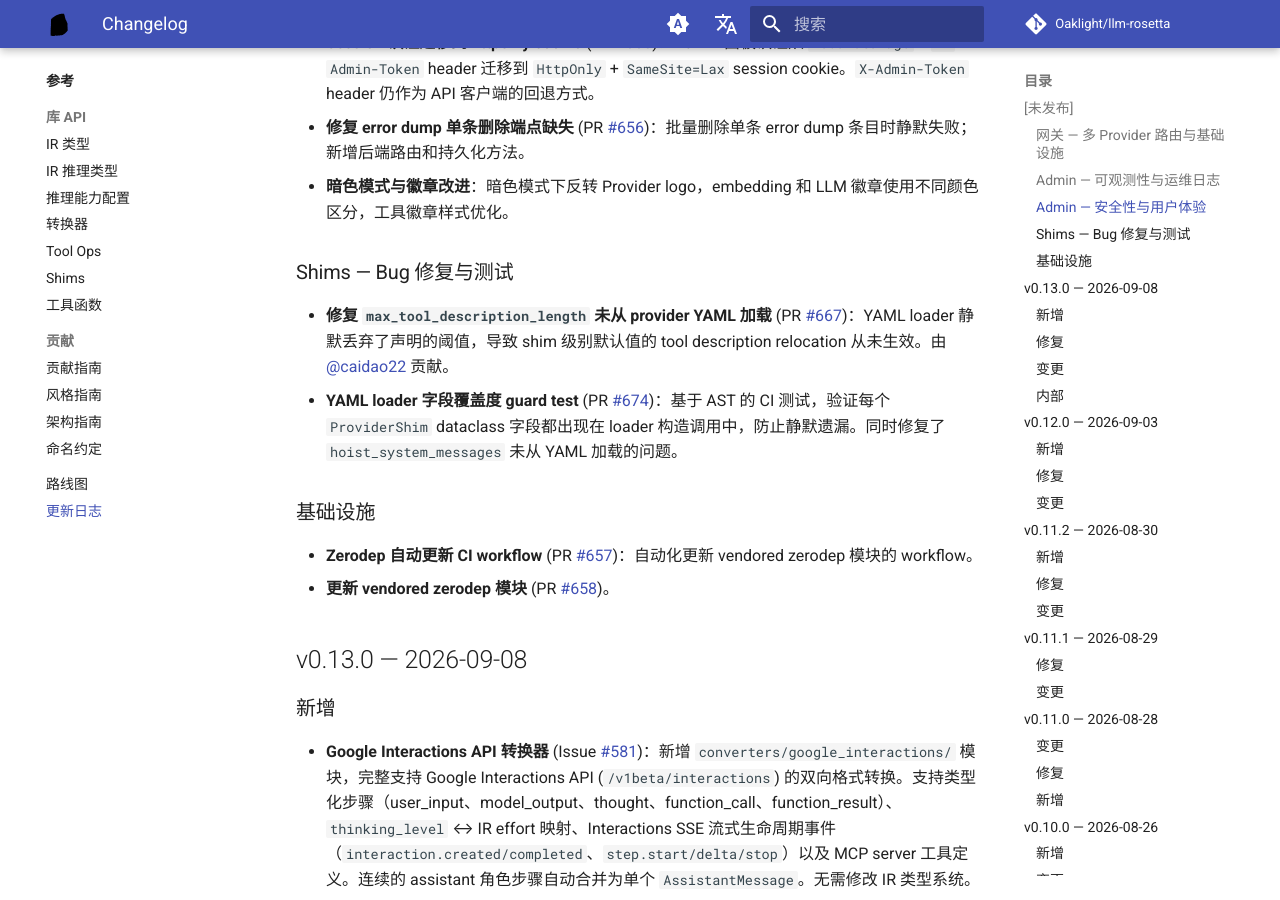
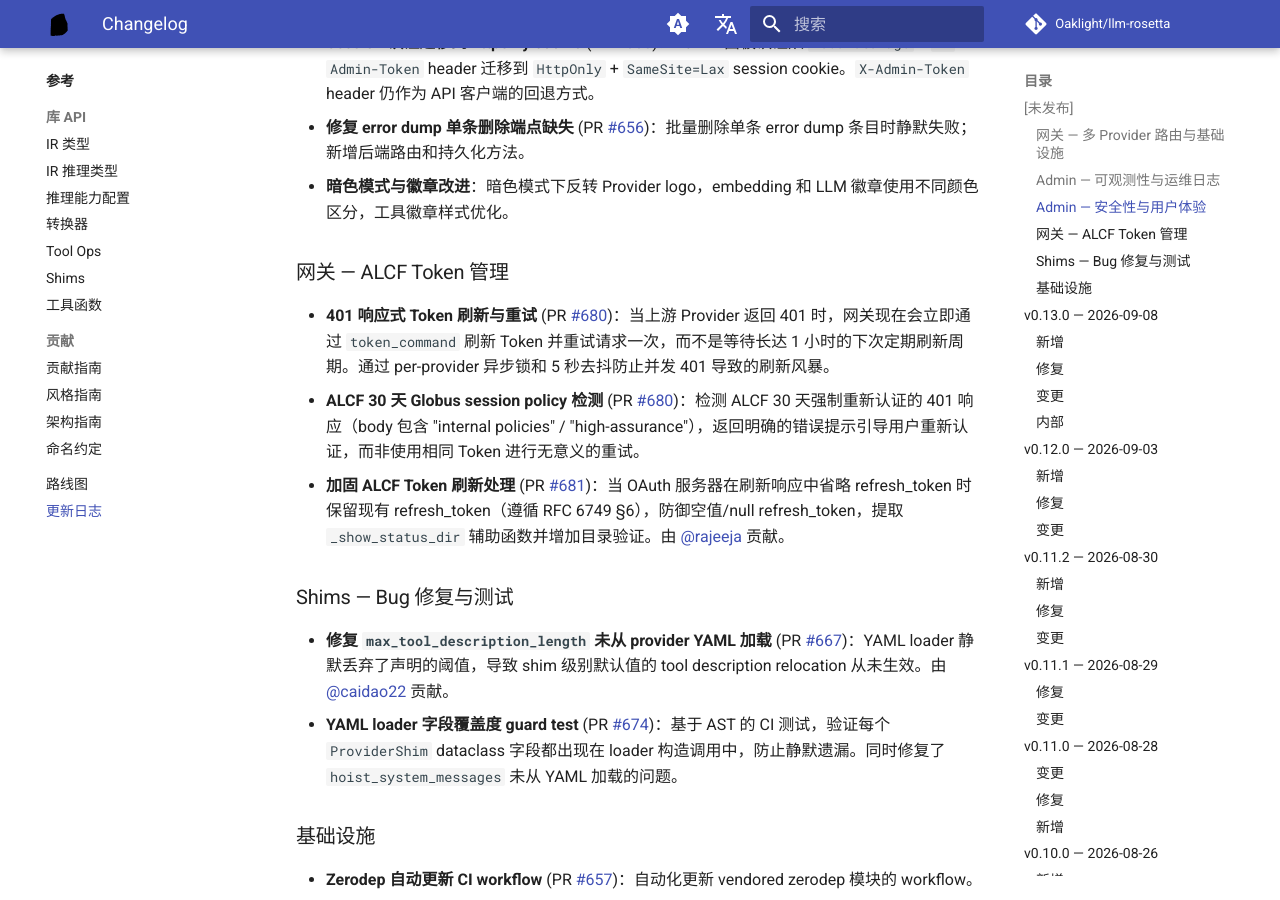
Before and after one commit to Oaklight/llm-rosetta, an MkDocs documentation site: the page built from docs/changelog.md, in a window 1280 px wide and 900 px high, scrolled down 1120 px. Built offline with MkDocs 1.6.1 and Material for MkDocs 9.7.7, drawn with Linux system fonts in a browser that asks for light colours; comment, search, counter and statistics services are not loaded.

Commit message:
docs: add changelog entries for PR #680 and #681 (ALCF token management)

```diff
--- a/docs/changelog.md
+++ b/docs/changelog.md
@@ -27,6 +27,12 @@ All notable changes to LLM-Rosetta are documented here. This project follows [Ke
 - **Session 认证迁移到 httponly cookie** (PR [#660](https://github.com/Oaklight/llm-rosetta/pull/660))：Admin 面板认证从 `localStorage` + `X-Admin-Token` header 迁移到 `HttpOnly` + `SameSite=Lax` session cookie。`X-Admin-Token` header 仍作为 API 客户端的回退方式。
 - **修复 error dump 单条删除端点缺失** (PR [#656](https://github.com/Oaklight/llm-rosetta/pull/656))：批量删除单条 error dump 条目时静默失败；新增后端路由和持久化方法。
 - **暗色模式与徽章改进**：暗色模式下反转 Provider logo，embedding 和 LLM 徽章使用不同颜色区分，工具徽章样式优化。
+
+### 网关 — ALCF Token 管理
+
+- **401 响应式 Token 刷新与重试** (PR [#680](https://github.com/Oaklight/llm-rosetta/pull/680))：当上游 Provider 返回 401 时，网关现在会立即通过 `token_command` 刷新 Token 并重试请求一次，而不是等待长达 1 小时的下次定期刷新周期。通过 per-provider 异步锁和 5 秒去抖防止并发 401 导致的刷新风暴。
+- **ALCF 30 天 Globus session policy 检测** (PR [#680](https://github.com/Oaklight/llm-rosetta/pull/680))：检测 ALCF 30 天强制重新认证的 401 响应（body 包含 "internal policies" / "high-assurance"），返回明确的错误提示引导用户重新认证，而非使用相同 Token 进行无意义的重试。
+- **加固 ALCF Token 刷新处理** (PR [#681](https://github.com/Oaklight/llm-rosetta/pull/681))：当 OAuth 服务器在刷新响应中省略 refresh_token 时保留现有 refresh_token（遵循 RFC 6749 §6），防御空值/null refresh_token，提取 `_show_status_dir` 辅助函数并增加目录验证。由 [@rajeeja](https://github.com/rajeeja) 贡献。
 
 ### Shims — Bug 修复与测试
 
```
